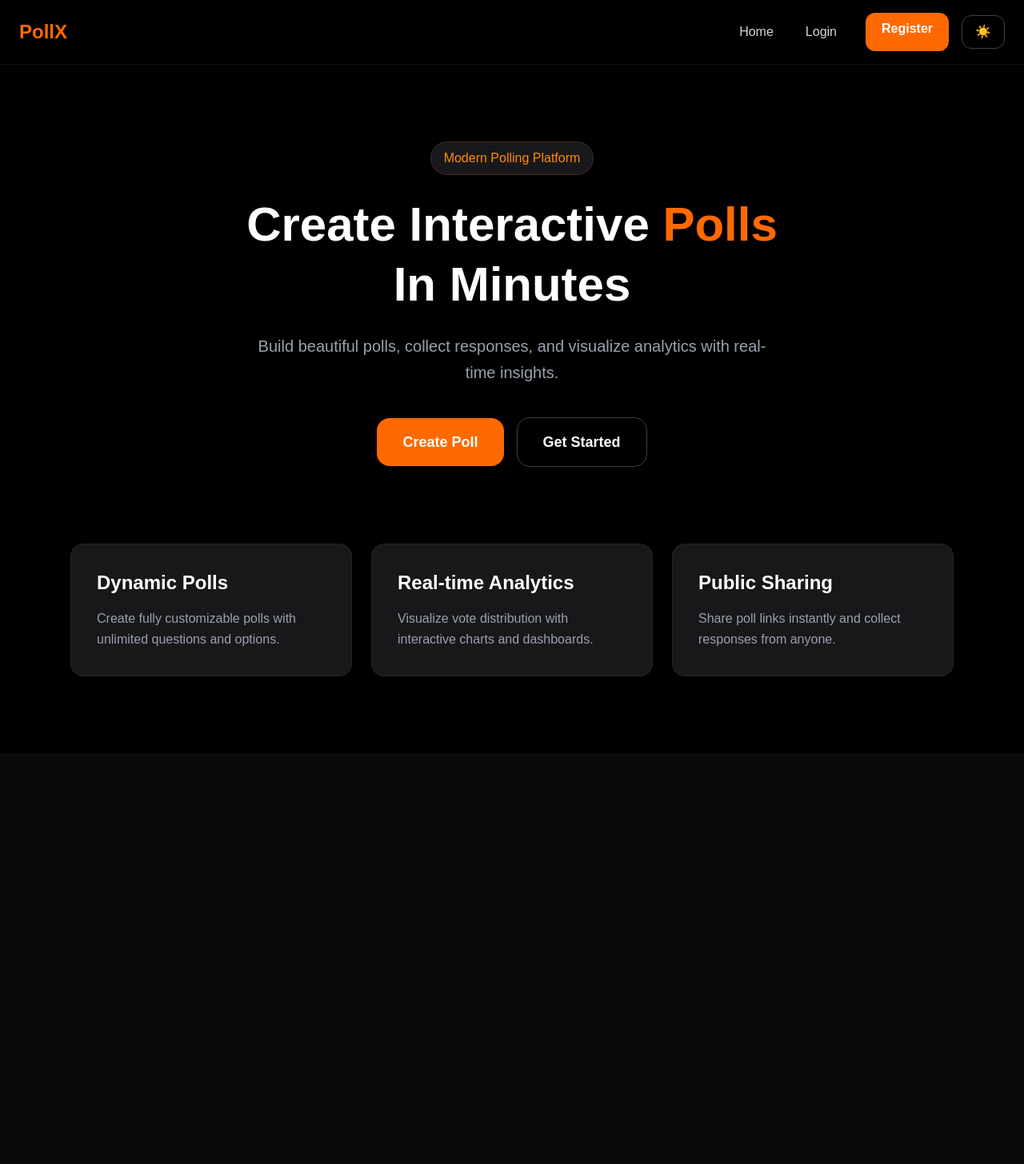
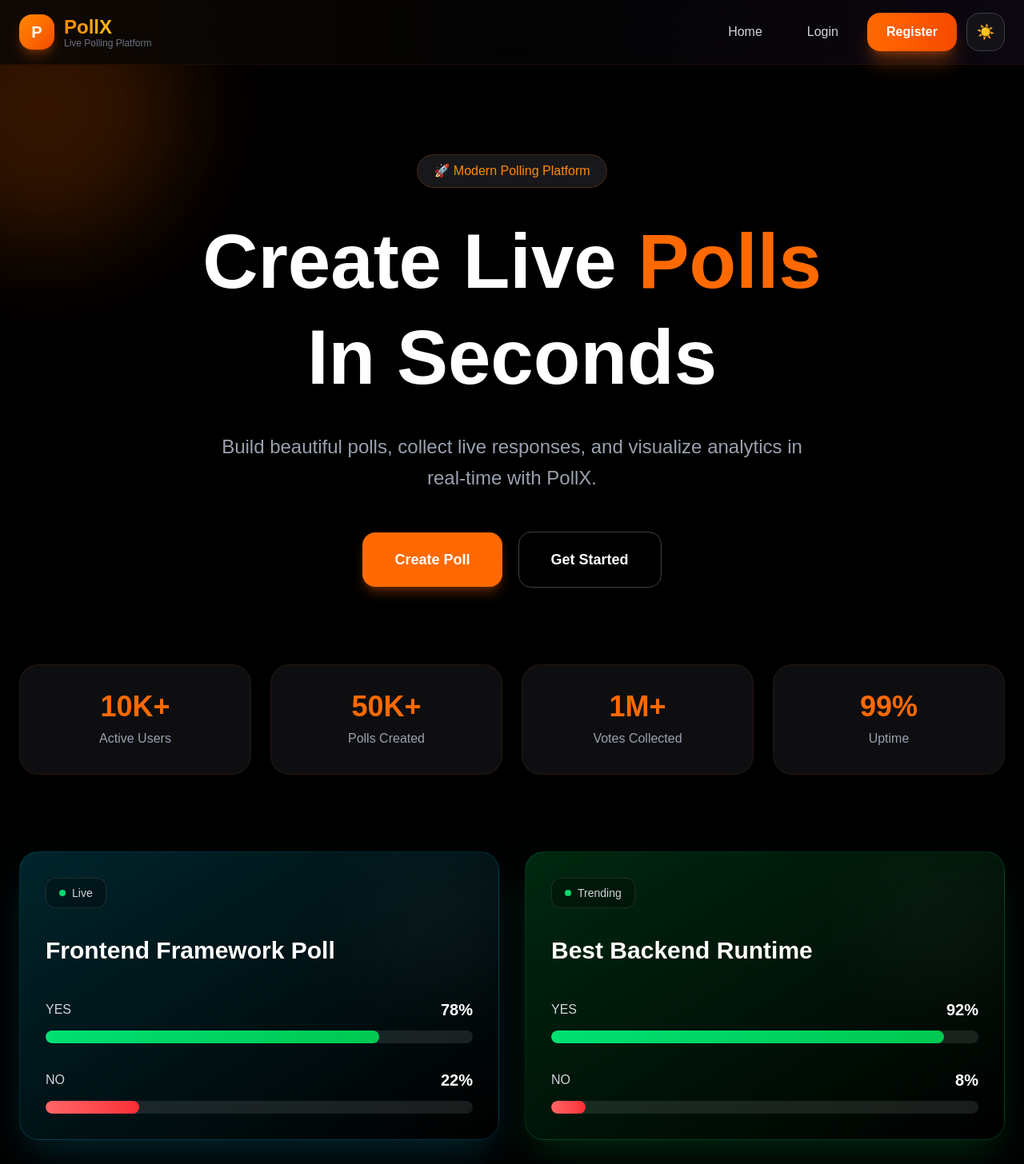
Before and after one commit to amito13/Poll, a React app in the folder client/Frontend/: page / in a window 1280 px wide. Shown: the top 1456 px of the page at 80% size. Before the commit the page ends 942 px from the top, so only its background shows below. Built offline with nearby package versions, Linux system fonts and the light colour scheme; the HTML template or start-up script is replaced by a standard one.

Commit message:
home+navbar ui

```diff
--- a/client/Frontend/package.json
+++ b/client/Frontend/package.json
@@ -12,6 +12,7 @@
   "dependencies": {
     "@tailwindcss/vite": "^4.3.0",
     "axios": "^1.16.0",
+    "framer-motion": "^12.38.0",
     "lucide-react": "^1.14.0",
     "react": "^19.2.5",
     "react-dom": "^19.2.5",
--- a/client/Frontend/src/components/Navbar.jsx
+++ b/client/Frontend/src/components/Navbar.jsx
@@ -1,8 +1,8 @@
 import { Link } from "react-router-dom";
-import { useContext } from "react";
-import { useState } from "react";
-import { useEffect } from "react";
+import { useState, useEffect } from "react";
 import { useTheme } from "../context/ThemeContext";
+import { motion } from "framer-motion";
+
 const Navbar = () => {
 
   const [token, setToken] = useState(
@@ -10,6 +10,7 @@ const Navbar = () => {
   );
 
   const { theme, toggleTheme } = useTheme();
+
   useEffect(() => {
 
     const checkAuth = () => {
@@ -37,35 +38,72 @@ const Navbar = () => {
     };
 
   }, []);
+
   return (
-   <nav
-    className={`w-full border-b sticky top-0 z-50 transition-all duration-300
+
+    <motion.nav
+
+      initial={{ y: -80, opacity: 0 }}
+      animate={{ y: 0, opacity: 1 }}
+      transition={{ duration: 0.6 }}
+
+      className={`sticky top-0 z-50 border-b backdrop-blur-2xl transition-all duration-300
 
       ${
         theme === "dark"
-        ? "bg-black border-orange-500/10"
-        : "bg-white border-orange-200"
-    }`}>
+          ? "bg-black/60 border-orange-500/10"
+          : "bg-white/70 border-orange-200"
+      }`}
+    >
 
-      <div className="max-w-7xl mx-auto px-6 py-4 flex items-center justify-between">
+      {/* glow */}
+      <div className="absolute inset-0 bg-gradient-to-r from-orange-500/5 via-transparent to-purple-500/5 pointer-events-none"></div>
+
+      <div className="relative max-w-7xl mx-auto px-6 py-4 flex items-center justify-between">
+
+        {/* LOGO */}
+        <Link
+          to="/"
+          className="flex items-center gap-3"
+        >
+
+          <motion.div
+            whileHover={{
+              rotate: 10,
+              scale: 1.1,
+            }}
+            className="w-11 h-11 rounded-2xl bg-gradient-to-br from-orange-400 to-orange-600 flex items-center justify-center shadow-lg shadow-orange-500/30"
+          >
+            <span className="text-white font-black text-xl">
+              P
+            </span>
+          </motion.div>
+
+          <div>
+
+            <h1 className="text-2xl font-black bg-gradient-to-r from-orange-400 to-yellow-300 bg-clip-text text-transparent">
+              PollX
+            </h1>
+
+            <p className="text-xs text-gray-500 -mt-1">
+              Live Polling Platform
+            </p>
+
+          </div>
+
+        </Link>
+
+        {/* NAV LINKS */}
+        <div className="flex items-center gap-3">
 
           <Link
             to="/"
-          className="text-2xl font-bold text-orange-500"
-        >
-          PollX
-        </Link>
-
-        <div className="flex items-center gap-4">
-
-          <Link
-            to="/"
-                className={`hover:text-orange-500 transition-all duration-200
+            className={`hidden md:flex px-5 py-3 rounded-2xl transition-all duration-300 hover:scale-105
 
             ${
               theme === "dark"
-                    ? "text-gray-300"
-                    : "text-gray-700"
+                ? "text-gray-300 hover:bg-zinc-900 hover:text-orange-400"
+                : "text-gray-700 hover:bg-orange-50 hover:text-orange-500"
             }`}
           >
             Home
@@ -75,14 +113,30 @@ const Navbar = () => {
 
             <div className="flex items-center gap-3">
 
+              {/* CREATE BUTTON */}
+              <motion.div
+                whileHover={{ scale: 1.05 }}
+                whileTap={{ scale: 0.95 }}
+              >
+
                 <Link
                   to="/create"
-                      className="bg-orange-500 hover:bg-orange-600 transition-all duration-200 h-12 px-6 rounded-xl font-semibold flex items-center justify-center text-white"
+                  className="relative overflow-hidden bg-gradient-to-r from-orange-500 to-orange-600 hover:from-orange-400 hover:to-orange-500 text-white h-12 px-7 rounded-2xl font-bold flex items-center justify-center shadow-xl shadow-orange-500/30 transition-all duration-300"
                 >
-                      Create Poll
+
+                  <span className="absolute inset-0 bg-white/10 translate-x-[-100%] hover:translate-x-[100%] transition-transform duration-700"></span>
+
+                  <span className="relative z-10">
+                    + Create Poll
+                  </span>
+
                 </Link>
 
+              </motion.div>
+
+              {/* LOGOUT */}
               <button
+
                 onClick={() => {
 
                   localStorage.removeItem("token");
@@ -90,12 +144,13 @@ const Navbar = () => {
                   window.location.href = "/login";
 
                 }}
-                  className={`h-12 px-6 rounded-xl transition-all duration-200 border
+
+                className={`h-12 px-6 rounded-2xl transition-all duration-300 border backdrop-blur-xl hover:scale-105
 
                 ${
                   theme === "dark"
-                      ? "border-zinc-700 hover:border-red-500"
-                      : "border-orange-200 hover:border-red-500"
+                    ? "bg-zinc-900/60 border-zinc-700 hover:border-red-500 hover:bg-red-500/10"
+                    : "bg-white border-orange-200 hover:border-red-500 hover:bg-red-50"
                 }`}
               >
                 Logout
@@ -105,44 +160,78 @@ const Navbar = () => {
 
           ) : (
 
-            <div className="flex gap-3">
+            <div className="flex items-center gap-3">
 
+              {/* LOGIN */}
               <Link
+
                 to="/login"
-                className={`transition-all duration-200 hover:text-orange-500 h-12 px-6 flex items-center justify-center
+
+                className={`h-12 px-6 rounded-2xl flex items-center justify-center transition-all duration-300 hover:scale-105
+
                 ${
                   theme === "dark"
-                    ? "text-gray-300"
-                    : "text-gray-800"
+                    ? "text-gray-300 hover:bg-zinc-900 hover:text-orange-400"
+                    : "text-gray-700 hover:bg-orange-50 hover:text-orange-500"
                 }`}
               >
                 Login
               </Link>
 
+              {/* REGISTER */}
+              <motion.div
+                whileHover={{ scale: 1.05 }}
+                whileTap={{ scale: 0.95 }}
+              >
+
                 <Link
+
                   to="/register"
-                className="bg-orange-500 hover:bg-orange-600 transition-all duration-200 px-5 py-2 rounded-xl font-semibold"
+
+                  className="bg-gradient-to-r from-orange-500 to-orange-600 hover:from-orange-400 hover:to-orange-500 text-white px-6 h-12 rounded-2xl font-bold flex items-center justify-center shadow-xl shadow-orange-500/30 transition-all duration-300"
                 >
                   Register
                 </Link>
 
+              </motion.div>
+
             </div>
 
+          )}
 
-          )}
-          <button
+          {/* THEME BUTTON */}
+          <motion.button
+
+            whileHover={{
+              rotate: 180,
+              scale: 1.1,
+            }}
+
+            transition={{ duration: 0.5 }}
+
             onClick={toggleTheme}
-            className="border border-zinc-700 hover:border-orange-500 transition-all duration-200 px-4 py-2 rounded-xl"
+
+            className={`w-12 h-12 rounded-2xl border flex items-center justify-center text-lg transition-all duration-300
+
+            ${
+              theme === "dark"
+                ? "bg-zinc-900/70 border-zinc-700 hover:border-orange-500"
+                : "bg-white border-orange-200 hover:border-orange-500"
+            }`}
           >
+
             {theme === "dark" ? "☀️" : "🌙"}
-          </button>
+
+          </motion.button>
 
         </div>
 
       </div>
 
-    </nav>
+    </motion.nav>
+
   );
+
 };
 
 export default Navbar;
--- a/client/Frontend/src/routes/Home.jsx
+++ b/client/Frontend/src/routes/Home.jsx
@@ -1,145 +1,269 @@
 import { Link } from "react-router-dom";
 import { useTheme } from "../context/ThemeContext";
+import { motion } from "framer-motion";
+
 const Home = () => {
   const { theme } = useTheme();
+
   return (
     <div
-        className={`min-h-screen transition-all duration-300
-
+      className={`relative overflow-hidden min-h-screen transition-all duration-500
       ${
         theme === "dark"
           ? "bg-black text-white"
           : "bg-white text-black"
-        }`} >
+      }`}
+    >
 
-      <section className="max-w-7xl mx-auto px-6 py-24 text-center">
+      {/* BACKGROUND GLOW */}
+      <div className="absolute top-[-120px] left-[-120px] w-[350px] h-[350px] bg-orange-500/20 blur-3xl rounded-full animate-pulse"></div>
 
-        <div className="inline-block px-4 py-2 rounded-full border border-orange-500/20 bg-zinc-900 text-orange-400 mb-6">
-          Modern Polling Platform
-        </div>
+      <div className="absolute bottom-[-120px] right-[-120px] w-[350px] h-[350px] bg-purple-500/20 blur-3xl rounded-full animate-pulse"></div>
 
-        <h1 className="text-6xl font-bold leading-tight mb-6">
+      {/* HERO SECTION */}
+      <section className="relative z-10 max-w-7xl mx-auto px-6 pt-28 pb-24 text-center">
 
-          Create Interactive
-          <span className="text-orange-500">
-            {" "}Polls
-          </span>
+        {/* BADGE */}
+        <motion.div
+          initial={{ opacity: 0, y: -20 }}
+          animate={{ opacity: 1, y: 0 }}
+          transition={{ duration: 0.6 }}
+          className="inline-block px-5 py-2 rounded-full border border-orange-500/20 bg-zinc-900 text-orange-400 mb-8"
+        >
+          🚀 Modern Polling Platform
+        </motion.div>
+
+        {/* HEADING */}
+        <motion.h1
+          initial={{ opacity: 0, y: 60 }}
+          animate={{ opacity: 1, y: 0 }}
+          transition={{ duration: 0.9 }}
+          className="text-6xl md:text-8xl font-black leading-tight mb-8"
+        >
+          Create Live
+          <span className="text-orange-500"> Polls</span>
           <br />
-          In Minutes
+          In Seconds
+        </motion.h1>
 
-        </h1>
+        {/* DESCRIPTION */}
+        <motion.p
+          initial={{ opacity: 0 }}
+          animate={{ opacity: 1 }}
+          transition={{ delay: 0.3, duration: 1 }}
+          className={`text-xl md:text-2xl max-w-3xl mx-auto leading-relaxed mb-12
+          ${
+            theme === "dark"
+              ? "text-gray-400"
+              : "text-gray-700"
+          }`}
+        >
+          Build beautiful polls, collect live responses,
+          and visualize analytics in real-time with PollX.
+        </motion.p>
 
-        <p className="text-gray-400 text-xl max-w-2xl mx-auto mb-10 leading-relaxed">
-
-          Build beautiful polls, collect responses,
-          and visualize analytics with real-time
-          insights.
-
-        </p>
-
-        <div className="flex items-center justify-center gap-4">
+        {/* BUTTONS */}
+        <motion.div
+          initial={{ opacity: 0, y: 30 }}
+          animate={{ opacity: 1, y: 0 }}
+          transition={{ delay: 0.5 }}
+          className="flex flex-col sm:flex-row items-center justify-center gap-5"
+        >
 
           <Link
             to="/create"
-            className="bg-orange-500 hover:bg-orange-600 transition-all duration-200 px-8 py-4 rounded-2xl font-semibold text-lg"
+            className="bg-orange-500 hover:bg-orange-600 hover:scale-105 transition-all duration-300 px-10 py-5 rounded-2xl font-bold text-lg shadow-lg shadow-orange-500/30"
           >
             Create Poll
           </Link>
 
           <Link
             to="/register"
-            className="border border-zinc-700 hover:border-orange-500 transition-all duration-200 px-8 py-4 rounded-2xl font-semibold text-lg"
+            className="border border-zinc-700 hover:border-orange-500 hover:bg-orange-500/10 transition-all duration-300 px-10 py-5 rounded-2xl font-bold text-lg backdrop-blur-md"
           >
             Get Started
           </Link>
 
+        </motion.div>
+
+        {/* STATS */}
+        <motion.div
+          initial={{ opacity: 0 }}
+          animate={{ opacity: 1 }}
+          transition={{ delay: 0.8 }}
+          className="grid grid-cols-2 md:grid-cols-4 gap-6 mt-24"
+        >
+
+          {[
+            { number: "10K+", label: "Active Users" },
+            { number: "50K+", label: "Polls Created" },
+            { number: "1M+", label: "Votes Collected" },
+            { number: "99%", label: "Uptime" },
+          ].map((item, index) => (
+            <div
+              key={index}
+              className={`rounded-3xl p-8 border backdrop-blur-xl transition-all duration-300 hover:-translate-y-2
+              ${
+                theme === "dark"
+                  ? "bg-zinc-900/60 border-orange-500/10"
+                  : "bg-white/70 border-orange-200"
+              }`}
+            >
+              <h2 className="text-4xl font-black text-orange-500 mb-2">
+                {item.number}
+              </h2>
+
+              <p
+                className={
+                  theme === "dark"
+                    ? "text-gray-400"
+                    : "text-gray-700"
+                }
+              >
+                {item.label}
+              </p>
             </div>
+          ))}
+
+        </motion.div>
 
       </section>
 
-      <section className="max-w-6xl mx-auto px-6 pb-24">
+      {/* FEATURES */}
+      <section className="max-w-7xl mx-auto px-6 pb-28">
 
-        <div className="grid md:grid-cols-3 gap-6">
+  <div className="grid md:grid-cols-2 gap-8">
 
-          <div className={`border rounded-2xl p-8 transition-all duration-300
+    {[
+      {
+        status: "Live",
+        title: "Frontend Framework Poll",
+        yes: "78%",
+        no: "22%",
+        color: "from-cyan-500/20 to-transparent",
+        border: "border-cyan-500/20",
+        glow: "shadow-cyan-500/20",
+      },
 
-                ${
-                  theme === "dark"
-                    ? "bg-zinc-900 border-orange-500/10"
-                    : "bg-orange-50 border-orange-200"
-                }`}>
+      {
+        status: "Trending",
+        title: "Best Backend Runtime",
+        yes: "92%",
+        no: "8%",
+        color: "from-green-500/20 to-transparent",
+        border: "border-green-500/20",
+        glow: "shadow-green-500/20",
+      },
 
-            <h3 className="text-2xl font-bold mb-4">
-              Dynamic Polls
-            </h3>
+      {
+        status: "Hot",
+        title: "Most Loved Database",
+        yes: "67%",
+        no: "33%",
+        color: "from-orange-500/20 to-transparent",
+        border: "border-orange-500/20",
+        glow: "shadow-orange-500/20",
+      },
 
-            <p className={`leading-relaxed
+      {
+        status: "New",
+        title: "Favorite UI Library",
+        yes: "81%",
+        no: "19%",
+        color: "from-purple-500/20 to-transparent",
+        border: "border-purple-500/20",
+        glow: "shadow-purple-500/20",
+      },
+    ].map((poll, index) => (
 
-                ${
-                  theme === "dark"
-                    ? "text-gray-400"
-                    : "text-gray-700"
-                }`}>
-              Create fully customizable polls with
-              unlimited questions and options.
-            </p>
+      <motion.div
+        key={index}
+        whileHover={{
+          y: -8,
+          scale: 1.02,
+        }}
+        transition={{ duration: 0.3 }}
+        className={`relative overflow-hidden rounded-3xl border ${poll.border}
+        bg-gradient-to-br ${poll.color}
+        backdrop-blur-xl p-8 shadow-2xl ${poll.glow}`}
+      >
 
+        {/* glow effect */}
+        <div className="absolute top-0 right-0 w-40 h-40 bg-white/5 blur-3xl rounded-full"></div>
+
+        {/* status */}
+        <div className="inline-flex items-center gap-2 px-4 py-2 rounded-xl border border-white/10 bg-black/30 mb-8">
+          <div className="w-2 h-2 rounded-full bg-green-400 animate-pulse"></div>
+
+          <span className="text-sm text-gray-300">
+            {poll.status}
+          </span>
         </div>
 
-          <div  className={`border rounded-2xl p-8 transition-all duration-300
+        {/* title */}
+        <h2 className="text-3xl font-bold mb-10 leading-snug">
+          {poll.title}
+        </h2>
 
-                ${
-                  theme === "dark"
-                    ? "bg-zinc-900 border-orange-500/10"
-                    : "bg-orange-50 border-orange-200"
-                }`}>
+        {/* yes section */}
+        <div className="mb-8">
 
-            <h3 className="text-2xl font-bold mb-4">
-              Real-time Analytics
-            </h3>
+          <div className="flex items-center justify-between mb-3">
+            <span className="text-gray-300">
+              YES
+            </span>
 
-            <p className={`leading-relaxed
-
-                ${
-                  theme === "dark"
-                    ? "text-gray-400"
-                    : "text-gray-700"
-                }`}>
-              Visualize vote distribution with
-              interactive charts and dashboards.
-            </p>
-
+            <span className="font-bold text-xl">
+              {poll.yes}
+            </span>
           </div>
 
-          <div className={`border rounded-2xl p-8 transition-all duration-300
+          <div className="w-full h-4 rounded-full bg-white/10 overflow-hidden">
 
-                ${
-                  theme === "dark"
-                    ? "bg-zinc-900 border-orange-500/10"
-                    : "bg-orange-50 border-orange-200"
-                }`}>
-
-            <h3 className="text-2xl font-bold mb-4">
-              Public Sharing
-            </h3>
-
-            <p className={`leading-relaxed
-
-                ${
-                  theme === "dark"
-                    ? "text-gray-400"
-                    : "text-gray-700"
-                }`}>
-              Share poll links instantly and collect
-              responses from anyone.
-            </p>
+            <motion.div
+              initial={{ width: 0 }}
+              whileInView={{ width: poll.yes }}
+              transition={{ duration: 1 }}
+              className="h-full rounded-full bg-gradient-to-r from-green-400 to-green-500"
+            />
 
           </div>
 
         </div>
 
+        {/* no section */}
+        <div>
+
+          <div className="flex items-center justify-between mb-3">
+            <span className="text-gray-300">
+              NO
+            </span>
+
+            <span className="font-bold text-xl">
+              {poll.no}
+            </span>
+          </div>
+
+          <div className="w-full h-4 rounded-full bg-white/10 overflow-hidden">
+
+            <motion.div
+              initial={{ width: 0 }}
+              whileInView={{ width: poll.no }}
+              transition={{ duration: 1 }}
+              className="h-full rounded-full bg-gradient-to-r from-red-400 to-red-500"
+            />
+
+          </div>
+
+        </div>
+
+      </motion.div>
+
+    ))}
+
+  </div>
+
 </section>
-
     </div>
   );
 };
```
Also changed, not shown: 1 other file (tests, documents, lock files or other folders). Lines whose indentation alone changed are shown as unchanged.
